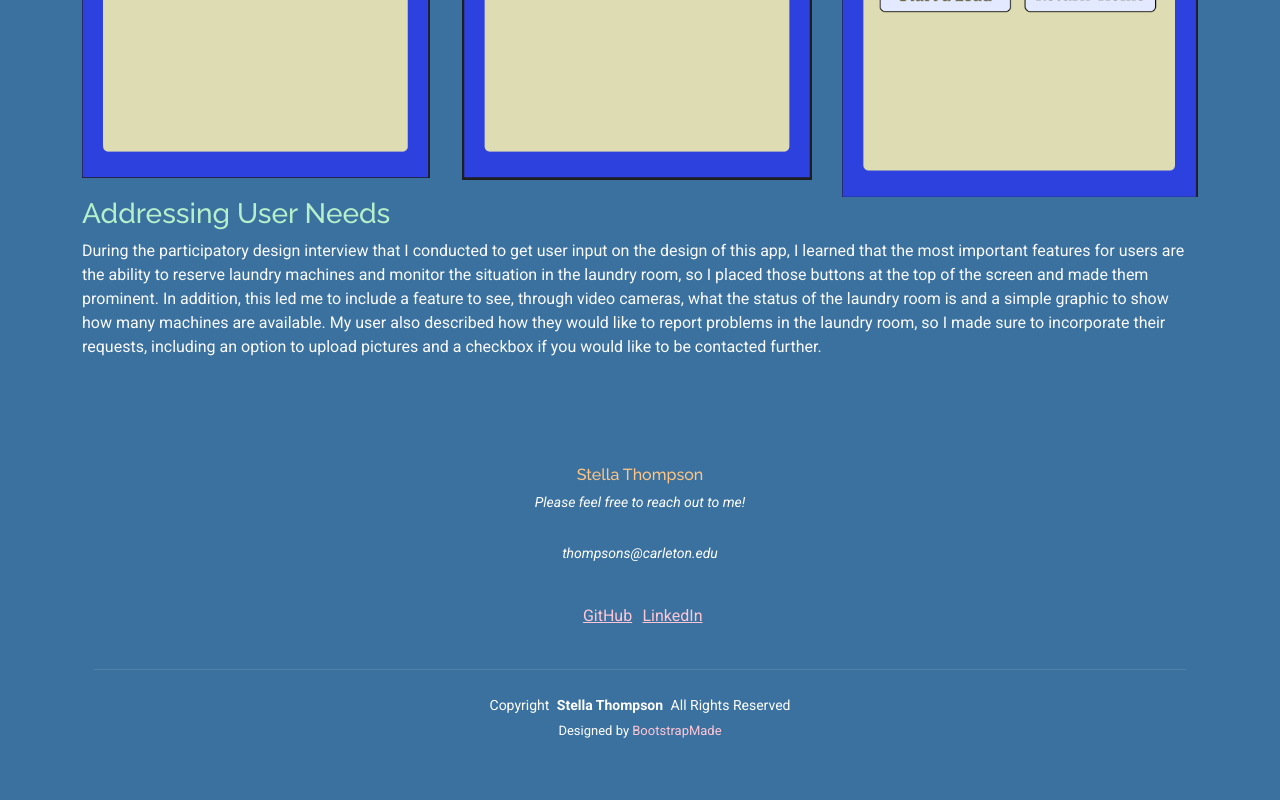
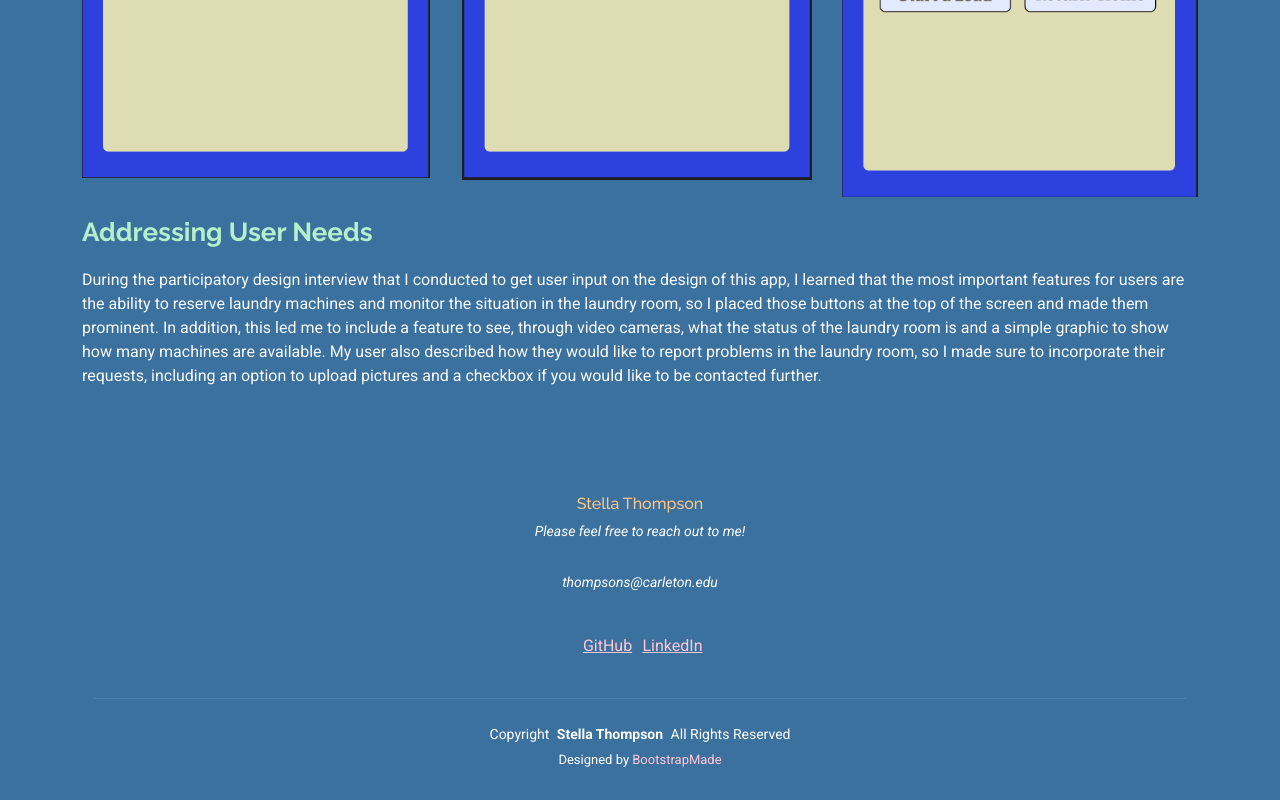
Before and after one commit to stellathompson/stellathompson.github.io, a plain HTML site: page hci-project.html in a window 1280 px wide. Shown: the part 2188-2988 px from the top of the page. Before the commit the page ends 2958 px from the top, so only its background shows below. Drawn offline with Linux system fonts and the light colour scheme.

Commit message:
changing title tag

```diff
--- a/hci-project.html
+++ b/hci-project.html
@@ -147,7 +147,7 @@
                 <img src="assets/img/LaundryCams.png" alt="Phone screen with yellow navigation bar at the top, labelled Loads. The title of the page at the top is Monitor Situation. There is a section for washers, which shows the number of available and unavailable machines. Then, there is the same for dryers. Finally, there are buttons at the bottom for viewing laundry room cameras, starting a load, and returning home." class="img-fluid" data-aos="fade-in">
               </div>
             </div>
-            <h3>Addressing User Needs</h3>
+            <h3 class="resume-title">Addressing User Needs</h3>
             <p>
               During the participatory design interview that I conducted to get user input on the design of this app, I learned that the most important features for users are the ability to reserve laundry machines and monitor the situation in the laundry room, so I placed those buttons at the top of the screen and made them prominent. In addition, this led me to include a feature to see, through video cameras, what the status of the laundry room is and a simple graphic to show how many machines are available. My user also described how they would like to report problems in the laundry room, so I made sure to incorporate their requests, including an option to upload pictures and a checkbox if you would like to be contacted further.
             </p>
```
